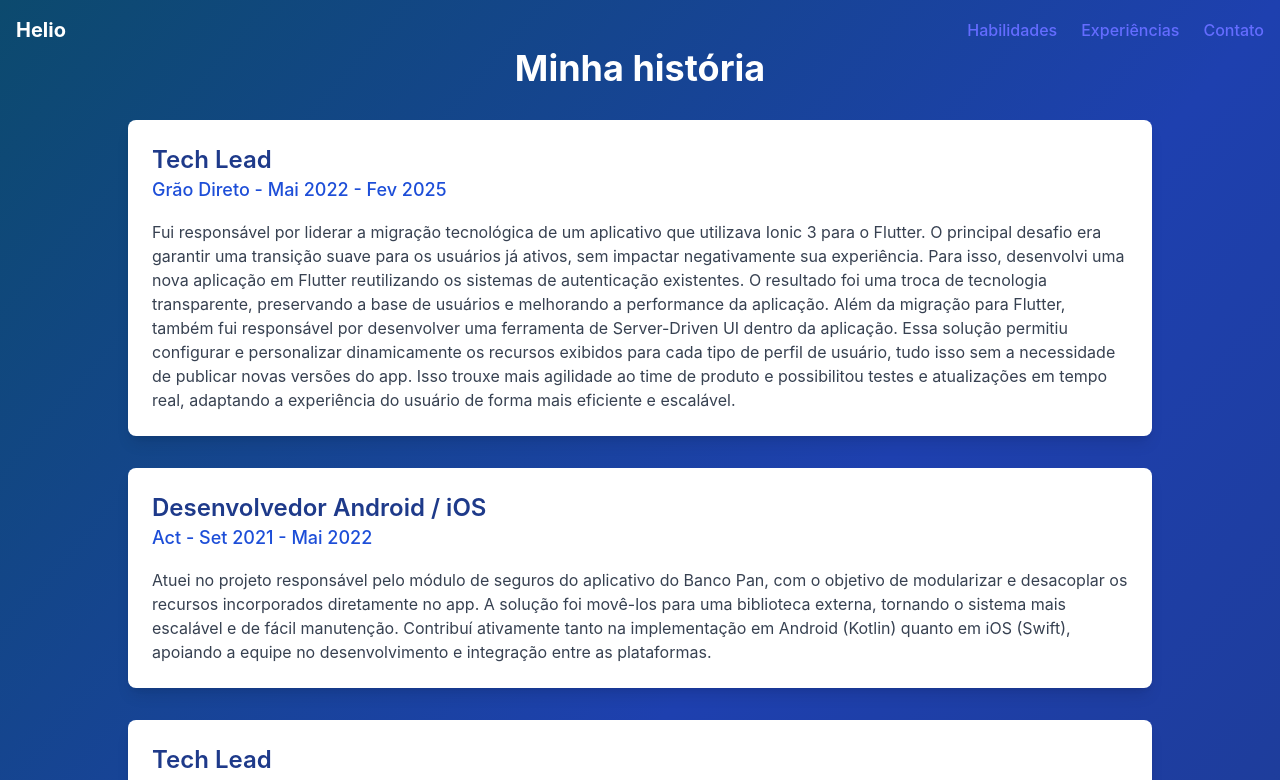
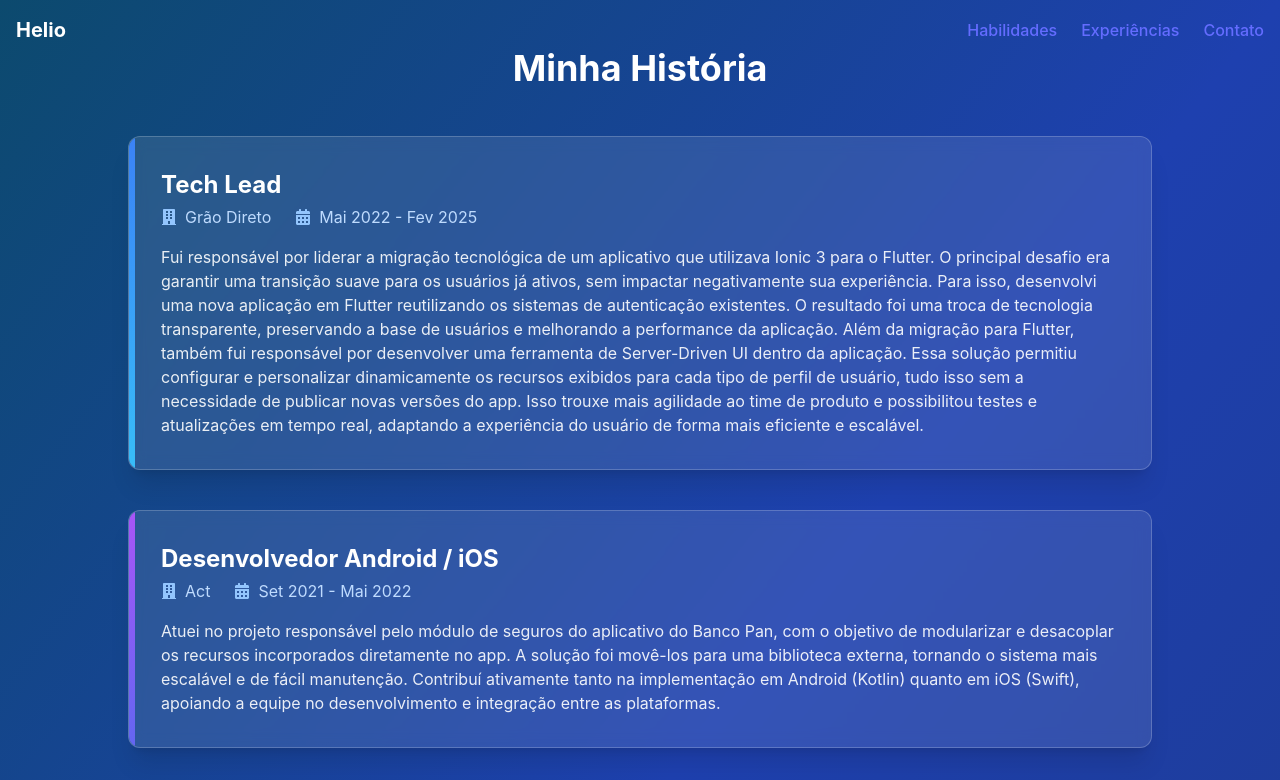
Before and after one commit to heliohachimine/portifolio, a React (Vite) app: page /experience in a window 1280 px wide. Shown: the top 780 px of the page. Built offline with nearby package versions, Linux system fonts and the light colour scheme.

Commit message:
chance skill chart

```diff
--- a/src/components/Header.jsx
+++ b/src/components/Header.jsx
@@ -19,7 +19,10 @@ export default function Header() {
       }`}
     >
       <div className="max-w-7xl mx-auto px-4 py-4 flex justify-between items-center">
+        <Link to="/">
         <h1 className="text-xl font-bold text-white">Helio</h1>
+        </Link>
+
         <nav className="flex gap-6 text-white text-sm md:text-base">
           <a href="#skills" className="hover:text-blue-300 transition">Habilidades</a>
           <Link to="/experience" className="hover:text-blue-300 transition">Experiências</Link>
--- a/src/components/SkillChart.jsx
+++ b/src/components/SkillChart.jsx
@@ -1,40 +1,36 @@
-import { BarChart, Bar, XAxis, YAxis, Tooltip, ResponsiveContainer, Cell } from "recharts";
+import {
+  RadarChart,
+  PolarGrid,
+  PolarAngleAxis,
+  Radar,
+  ResponsiveContainer,
+} from "recharts";
 
 const data = [
   { name: "Comunicação", level: 73 },
-  { name: "Raciocinio Lógico", level: 85 },
-  { name: "Proatividade", level: 80 },
-  { name: "Criatividade", level: 66 },
-  { name: "Flexibilidade", level: 75 },
+  { name: "Lógica", level: 85 },
+  { name: "Proativo", level: 82 },
+  { name: "Criativo", level: 70 },
+  { name: "Flexivel", level: 75 },
 ];
 
-const COLORS = [
-  "#3b82f6", // blue-500
-  "#6366f1", // indigo-500
-  "#9333ea", // purple-600
-  "#14b8a6", // teal-500
-  "#eab308", // yellow-500
-  "#f43f5e", // rose-500
-];
-
-export default function SkillsChart() {
+export default function SkillsRadarChart() {
   return (
     <div className="w-full max-w-4xl mx-auto p-6 bg-white/10 backdrop-blur rounded-xl shadow-lg mt-10">
       <h2 className="text-white text-2xl font-bold mb-6 text-center">Perfil</h2>
-      <ResponsiveContainer width="100%" height={300}>
-        <BarChart
-          layout="vertical"
-          data={data}
-          margin={{ top: 5, right: 30, left: 60, bottom: 5 }}
-        >
-          <XAxis type="number" domain={[0, 100]} hide />
-          <YAxis dataKey="name" type="category" stroke="#fff" />
-          <Bar dataKey="level" barSize={20} radius={[0, 10, 10, 0]}>
-            {data.map((entry, index) => (
-              <Cell key={`cell-${index}`} fill={COLORS[index % COLORS.length]} />
-            ))}
-          </Bar>
-        </BarChart>
+      <ResponsiveContainer width="100%" height={280}>
+        <RadarChart data={data}>
+          <PolarGrid stroke="#ccc" strokeDasharray="3 3" />
+          <PolarAngleAxis dataKey="name" tick={{ fill: "#fff", fontSize: 12 }} />
+          {/* PolarRadiusAxis removido para esconder os números */}
+          <Radar
+            name="Habilidades"
+            dataKey="level"
+            stroke="#3b82f6"
+            fill="#3b82f6"
+            fillOpacity={0.6}
+          />
+        </RadarChart>
       </ResponsiveContainer>
     </div>
   );
--- a/src/pages/CurriculumDetail.jsx
+++ b/src/pages/CurriculumDetail.jsx
@@ -9,8 +9,12 @@ export default function Details() {
   return (
     <div className="p-16">
       <motion.div
-        layoutId={`card-${id}`}
-        className="bg-white text-white p-10 rounded-lg"
+         layoutId={`card-${id}`}
+         initial={{ opacity: 0, scale: 0.95 }}
+         animate={{ opacity: 1, scale: 1 }}
+         exit={{ opacity: 0, scale: 0.95 }} // <- animação de volta
+         transition={{ duration: 0.3 }}
+         className="max-w-2xl mx-auto mt-10 p-8 rounded-2xl bg-white text-blue-900 shadow-xl"
       >
         <h2>Detalhes do {id}</h2>
         <p>Conteúdo da nova página aqui...</p>
--- a/src/pages/ExperiencePage.jsx
+++ b/src/pages/ExperiencePage.jsx
@@ -1,4 +1,5 @@
 import { motion } from "framer-motion";
+import { FaBriefcase, FaBuilding, FaCalendarAlt } from "react-icons/fa";
 
 export default function ExperiencePage() {
   const experiences = [
@@ -8,6 +9,8 @@ export default function ExperiencePage() {
       period: "Mai 2022 - Fev 2025",
       description:
         "Fui responsável por liderar a migração tecnológica de um aplicativo que utilizava Ionic 3 para o Flutter. O principal desafio era garantir uma transição suave para os usuários já ativos, sem impactar negativamente sua experiência. Para isso, desenvolvi uma nova aplicação em Flutter reutilizando os sistemas de autenticação existentes. O resultado foi uma troca de tecnologia transparente, preservando a base de usuários e melhorando a performance da aplicação. Além da migração para Flutter, também fui responsável por desenvolver uma ferramenta de Server-Driven UI dentro da aplicação. Essa solução permitiu configurar e personalizar dinamicamente os recursos exibidos para cada tipo de perfil de usuário, tudo isso sem a necessidade de publicar novas versões do app. Isso trouxe mais agilidade ao time de produto e possibilitou testes e atualizações em tempo real, adaptando a experiência do usuário de forma mais eficiente e escalável.",
+      color: "from-blue-500 to-sky-400",
+      icon: "💼",
     },
     {
       role: "Desenvolvedor Android / iOS",
@@ -15,6 +18,8 @@ export default function ExperiencePage() {
       period: "Set 2021 - Mai 2022",
       description:
         "Atuei no projeto responsável pelo módulo de seguros do aplicativo do Banco Pan, com o objetivo de modularizar e desacoplar os recursos incorporados diretamente no app. A solução foi movê-los para uma biblioteca externa, tornando o sistema mais escalável e de fácil manutenção. Contribuí ativamente tanto na implementação em Android (Kotlin) quanto em iOS (Swift), apoiando a equipe no desenvolvimento e integração entre as plataformas.",
+      color: "from-purple-500 to-indigo-500",
+      icon: "📱",
     },
     {
       role: "Tech Lead",
@@ -22,6 +27,8 @@ export default function ExperiencePage() {
       period: "Nov 2020 - Set 2021",
       description:
         "Fui responsável por estruturar e liderar um novo time de desenvolvimento mobile, conduzindo todo o processo — desde a seleção dos candidatos até a definição da arquitetura do projeto. Optamos por tecnologias nativas para garantir performance e integração total com os dispositivos. O principal desafio era garantir a persistência e integridade dos dados em ambientes offline, já que o aplicativo seria utilizado em grandes fazendas, frequentemente sem acesso à internet. Para isso, implementamos uma estratégia robusta de sincronização automática: os dados eram armazenados localmente e enviados para o servidor assim que o dispositivo reconectava à rede.",
+      color: "from-pink-500 to-rose-400",
+      icon: "🚜",
     },
     {
       role: "Desenvolvedor Android / iOS",
@@ -29,6 +36,8 @@ export default function ExperiencePage() {
       period: "maio 2019 - nov 2020",
       description:
         "Contribuí para o desenvolvimento do Beagle, um framework open source de Server-Driven UI, focado em proporcionar maior flexibilidade na construção de interfaces móveis. A ferramenta foi criada para permitir que equipes de desenvolvimento entreguem novas funcionalidades e personalizações dinamicamente, sem a necessidade de publicar novas versões dos aplicativos nas lojas. Essa abordagem reduz significativamente o tempo de resposta a mudanças de negócio e melhora a escalabilidade das soluções.",
+      color: "from-green-500 to-teal-400",
+      icon: "🧠",
     },
     {
       role: "Estagiário",
@@ -36,6 +45,8 @@ export default function ExperiencePage() {
       period: "Ago 2018 - Jan 2019",
       description:
         "Desenvolvimento de aplicativos e sites para pequenos negócios, utilizando tecnologias como HTML, CSS, JavaScript.",
+      color: "from-yellow-500 to-orange-400",
+      icon: "🚰",
     },
   ];
 
@@ -45,7 +56,6 @@ export default function ExperiencePage() {
     exit: { opacity: 0, y: -20 },
   };
 
-
   return (
     <motion.div
       variants={pageVariants}
@@ -54,34 +64,37 @@ export default function ExperiencePage() {
       exit="exit"
       transition={{ duration: 0.4 }}
     >
-<div className="w-full min-h-screen flex flex-col max-w-none min-h-screen bg-gradient-to-br from-sky-900 via-blue-800 to-blue-900 text-white px-4 sm:px-6 lg:px-12 py-12">
+      <div className="w-full min-h-screen bg-gradient-to-br from-sky-900 via-blue-800 to-blue-900 text-white px-4 sm:px-6 lg:px-12 py-12">
         <div className="max-w-5xl mx-auto">
-          <h1 className="text-3xl sm:text-4xl font-bold mb-8 text-center">
-            Minha história
-          </h1>
-          <div className="space-y-8">
-            {experiences.map((experience, index) => (
+          <h1 className="text-4xl font-bold mb-12 text-center">Minha História</h1>
+          <div className="space-y-10">
+            {experiences.map((exp, index) => (
+              <motion.div
+                key={index}
+                initial={{ opacity: 0, y: 30 }}
+                whileInView={{ opacity: 1, y: 0 }}
+                transition={{ duration: 0.4, delay: index * 0.1 }}
+                viewport={{ once: true }}
+                className="relative rounded-xl overflow-hidden shadow-xl bg-white/10 backdrop-blur p-6 sm:p-8 text-white border border-white/20 group hover:scale-[1.02] transition-transform"
+              >
                 <div
-                key={index}
-                className="bg-white text-blue-900 rounded-lg shadow-lg p-6 flex flex-col sm:flex-row sm:gap-6"
-              >
-                <div className="flex-1">
-                  <h2 className="text-xl sm:text-2xl font-semibold">
-                    {experience.role}
-                  </h2>
-                  <p className="text-sm sm:text-lg font-medium text-blue-700">
-                    {experience.company} - {experience.period}
+                  className={`absolute left-0 top-0 h-full w-1 sm:w-1.5 bg-gradient-to-b ${exp.color}`}
+                />
+                <h2 className="text-2xl font-bold mb-1">{exp.role}</h2>
+                <div className="text-sm sm:text-base text-blue-200 mb-4 flex items-center gap-2">
+                  <FaBuilding className="text-blue-300" />
+                  {exp.company}
+                  <FaCalendarAlt className="ml-4 text-blue-300" />
+                  {exp.period}
+                </div>
+                <p className="text-sm sm:text-base text-white/90 leading-relaxed">
+                  {exp.description}
                 </p>
-                  <p className="mt-4 text-gray-700 text-sm sm:text-base">
-                    {experience.description}
-                  </p>
-                </div>
-              </div>
+              </motion.div>
             ))}
           </div>
         </div>
       </div>
     </motion.div>
-
   );
 }
```
Lines whose indentation alone changed are shown as unchanged.
